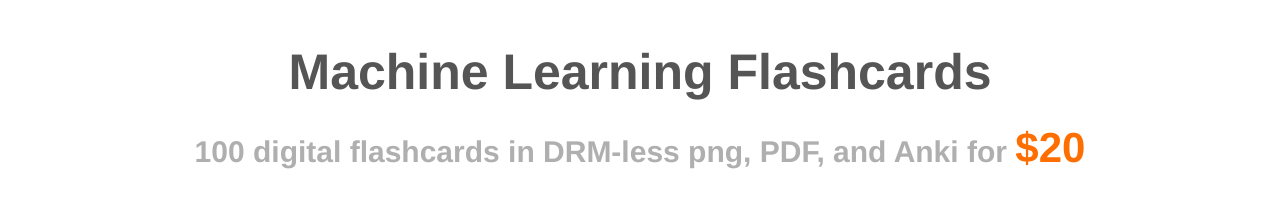
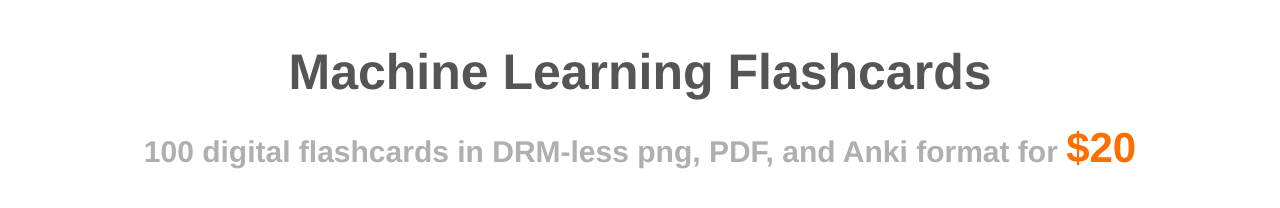
Before and after one commit to tradinscd/MachineLearningFlashcards.com, a plain HTML site: page index.html in a window 1280 px wide. Shown: the top 208 px of the page. Drawn offline with Linux system fonts and the light colour scheme.

Commit message:
added a word

```diff
--- a/index.html
+++ b/index.html
@@ -7,7 +7,7 @@
     <meta charset="utf-8">
     <meta http-equiv="X-UA-Compatible" content="IE=edge,chrome=1">
     <title>Machine Learning Flashcards</title>
-    <meta name="description" content="Hundreds of digital flashcards on machine learning topics in DRM-less print-quality png, web-quality png, PDF, Anki, and SVG.">
+    <meta name="description" content="Digital flashcards on machine learning topics">
     <meta name="viewport" content="width=device-width, initial-scale=1">
     <link rel="stylesheet" href="css/bootsketch.css">
 
@@ -18,7 +18,7 @@
       <div class="jumbotron">
         <h1>Machine Learning Flashcards</h1>
         <h2 class="text-center">
-          <span style="vertical-align: text-top;">100 digital flashcards in DRM-less png, PDF, and Anki for </span><span style="color:#ff6e00; font-size:1.4em">$20</span>
+          <span style="vertical-align: text-top;">100 digital flashcards in DRM-less png, PDF, and Anki format for </span><span style="color:#ff6e00; font-size:1.4em">$20</span>
         </h2>
         <br>
         <center><!-- Indicates a successful or positive action -->
```
